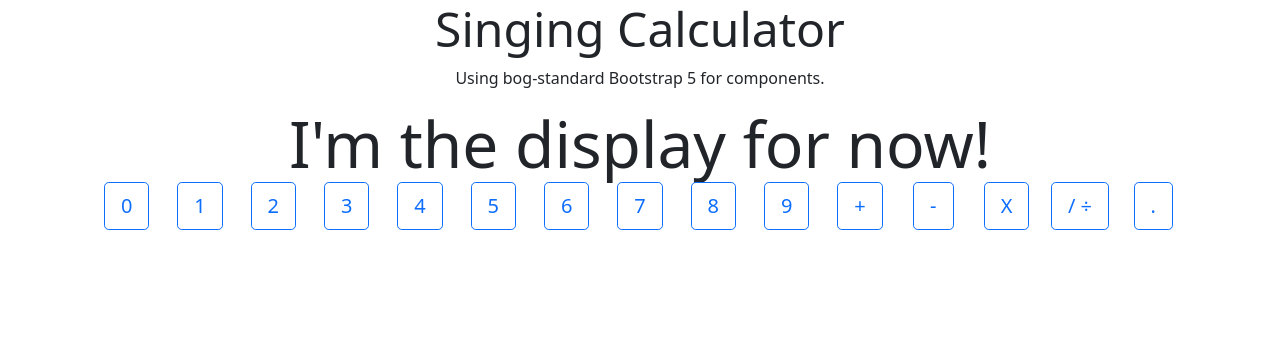
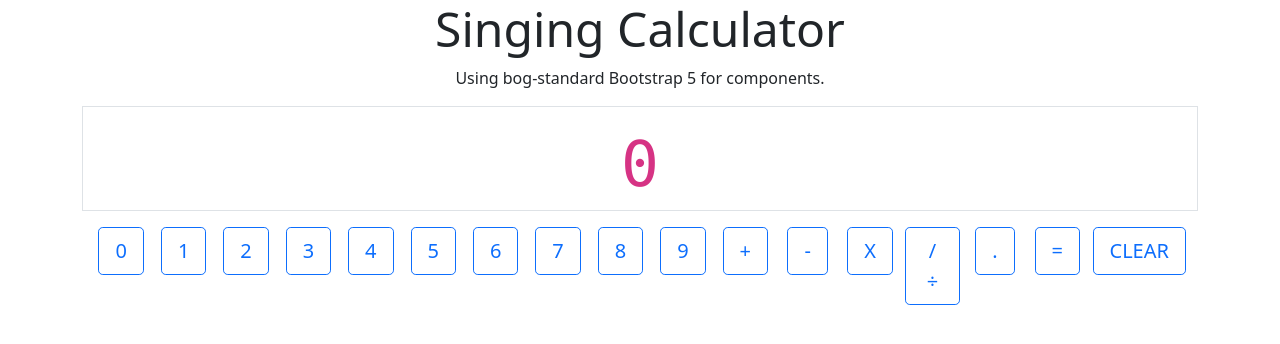
Before and after one commit to MatthieuPierce/singing-calculator, a React (Create React App) app: page / in a window 1280 px wide. Shown: the top 344 px of the page. Built offline with nearby package versions, Linux system fonts and the light colour scheme.

Commit message:
connecting button input to displayString via props

```diff
--- a/src/components/Button.js
+++ b/src/components/Button.js
@@ -4,8 +4,14 @@ import React from 'react';
 class Button extends React.Component {
   constructor(props) {
     super(props);
+    this.handleClick = this.handleClick.bind(this);
   }
 
+  handleClick() {
+    // console.log(this.props)
+    // console.log(`handleClick activated for ${this.props.btnId}`);
+    this.props.forClick(this.props.btnId)
+  }
 
   render() {
     const { btnId, displaySymbol } = this.props;
@@ -16,7 +22,11 @@ class Button extends React.Component {
         <button
           className="btn btn-lg btn-outline-primary"
           id={btnId}
-          value={displaySymbol}>{displaySymbol}
+          value={displaySymbol}
+          onClick={this.handleClick}
+          >
+          {displaySymbol}
+
         </button>
       </div>
 
--- a/src/components/Calculator.js
+++ b/src/components/Calculator.js
@@ -9,11 +9,12 @@ class Calculator extends React.Component {
     super(props);
     this.state = {
       displayArray: [],
-      displayString: 0
+      displayString: "0"
     }
+    this.forClick = this.forClick.bind(this);
   }
 
-  buttonsList = [
+  buttonsMap = [
     {
       id: "zero",
       displaySymbol: "0",
@@ -103,10 +104,31 @@ class Calculator extends React.Component {
       id: "decimal",
       displaySymbol: ".",
       formulaValue: ".",
-      category: "operator",
+      category: "numpad",
     },
+    {
+      id: "equals",
+      displaySymbol: "=",
+      formulaValue: "=",
+      category: "function"
+    },
+    {
+      id: "clear",
+      displaySymbol: "CLEAR",
+      formulaValue: "CLEAR",
+      category: "function"
+    }
   ];
 
+  forClick(btnId){
+    let clickedButton = this.buttonsMap.find(butt => butt.id === btnId);
+    console.log(`forClick sees clickedButton as ${clickedButton}`);
+    // console.log(`forClick thinks this is the data: ${data}`);
+    this.setState( {
+      displayString: this.state.displayString + clickedButton.displaySymbol
+    }
+    )
+  }
 
 
 
@@ -114,14 +136,17 @@ class Calculator extends React.Component {
 
     return (
       <div className="calc-container">
-        <Display />
+        <Display displayString={this.state.displayString}/>
         <div className="button-grid container">
           <div className="row g-2">
-            {this.buttonsList.map(butt => {
+            {this.buttonsMap.map(butt => {
               return (
                 <Button
-              btnId={butt.id}
-              displaySymbol={butt.displaySymbol} />
+                  btnId={butt.id}
+                  key={butt.id}
+                  displaySymbol={butt.displaySymbol}
+                  forClick={this.forClick}
+              />
               )
             })
             }
--- a/src/components/Display.js
+++ b/src/components/Display.js
@@ -1,8 +1,12 @@
 import React from 'react';
 
-const Display = (props) => {
+const Display = ({displayString}) => {
   return (
-    <div className="display display-3" id="display">I'm the display for now!</div>
+    <div className="display text-right display-2 border p-2 my-3" id="display">
+      <code>
+        {displayString}
+      </code>
+    </div>
   )
 }
 
--- a/src/main.scss
+++ b/src/main.scss
@@ -1 +1,3 @@
+
+
 @import "../node_modules/bootstrap/scss/bootstrap.scss";
```
